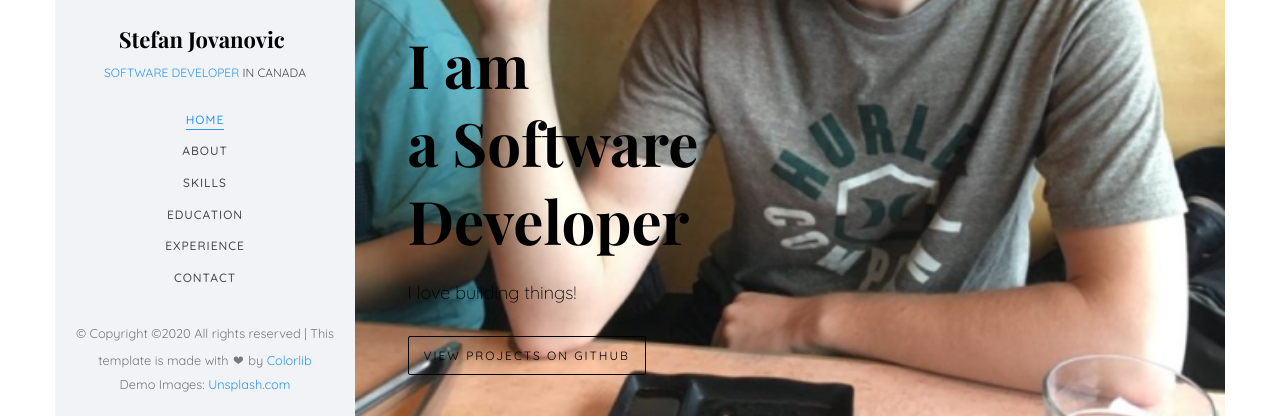
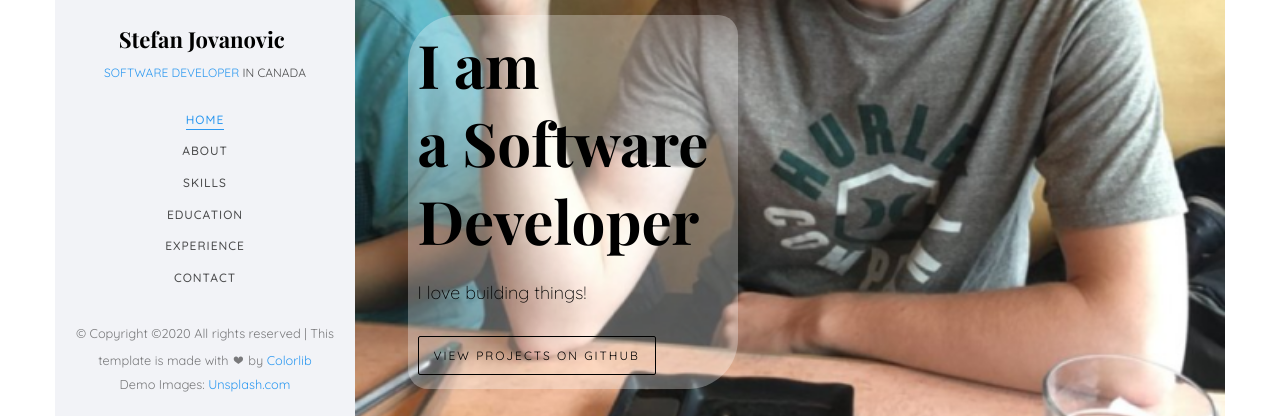
Before and after one commit to STEjovanovicFAN/personal-website, a website: page public/index.html in a window 1280 px wide. Shown: the part 198-614 px from the top of the page. Drawn offline with nearby package versions, Linux system fonts and the light colour scheme; some icons are missing; files whose address does not match are found by name; a web font is replaced by a local one.

Commit message:
white boxes on images for readablility

```diff
--- a/public/css/style.css
+++ b/public/css/style.css
@@ -436,6 +436,12 @@ body.offcanvas {
   text-transform: uppercase;
   letter-spacing: 5px;
   font-weight: 500; }
+
+.whiteback {
+  background-color: rgba(255,255,255,0.3);
+  padding: 10px;
+  border-radius: 50px 20px;
+}
 
 .hire {
   padding: 2em;
--- a/public/index.html
+++ b/public/index.html
@@ -97,7 +97,7 @@ Copyright &copy;<script>document.write(new Date().getFullYear());</script> All r
 				   			<div class="row">
 					   			<div class="col-md-6 col-md-offset-3 col-md-pull-3 col-sm-12 col-xs-12 js-fullheight slider-text">
 					   				<div class="slider-text-inner js-fullheight">
-					   					<div class="desc">
+					   					<div class="desc whiteback" background=white>
 						   					<h1>Hey! <br>I'm Stefan</h1>
 						   					<h2>I also go by the nickname "Stef"</h2>
 												<p><a class="btn btn-primary btn-learn" href="/downloadfiles/StefanJovanovicOffResume-converted.pdf" download> Download CV<i class="icon-download4"></i></a></p>
@@ -113,7 +113,7 @@ Copyright &copy;<script>document.write(new Date().getFullYear());</script> All r
 				   			<div class="row">
 					   			<div class="col-md-6 col-md-offset-3 col-md-pull-3 col-sm-12 col-xs-12 js-fullheight slider-text">
 					   				<div class="slider-text-inner">
-					   					<div class="desc">
+					   					<div class="desc whiteback">
 						   					<h1>I am <br>a Software Developer</h1>
 												<h2>I love building things!</h2>
 												<p><a class="btn btn-primary btn-learn" href="https://github.com/STEjovanovicFAN/" target="_blank">View Projects on GitHub <span class="iconify" data-icon="icomoon-free:github" data-inline="false" style="color: #000000;">	</a></p>
@@ -373,7 +373,7 @@ Copyright &copy;<script>document.write(new Date().getFullYear());</script> All r
 					               <div class="timeline-label">
 					               	<h2>CO-OP STUDENT with WestJet <span>May 2018 – Aug 2019</span></h2>
 									  <p>During my 3rd year of school I enrolled into U of C's <strong>Coop/Internship program</strong> and did my internship requirements with the airline company WestJet. </p>
-									  <p>While working with Westjet I had to write multiple self reflective retrospective summaries as part of U of C's Coop/Internship requirements. These summaries we had to state our goals and outline the steps we needed to achieve the goals at the start of each semester. At the end of each semester we had read over and reflect if we did achieve the goals outlined.</p>
+									  <p>As a part of U of C's Coop/Internship requirements I had to write multiple self-reflective retrospective summaries. At the start of every semester we had to outline our work related goals and the steps we needed to achieve our goals in these summaries.</p>
 									  <p></p>
 									</div>
 					            </div>
```
Also changed, not shown: 2 other files.
